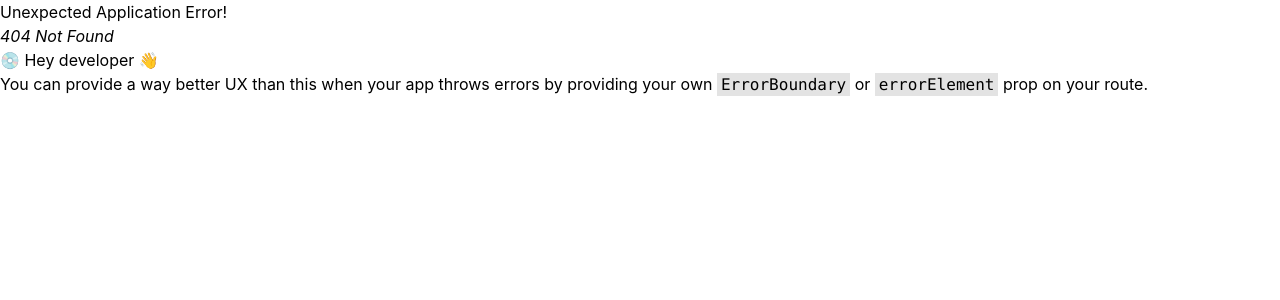
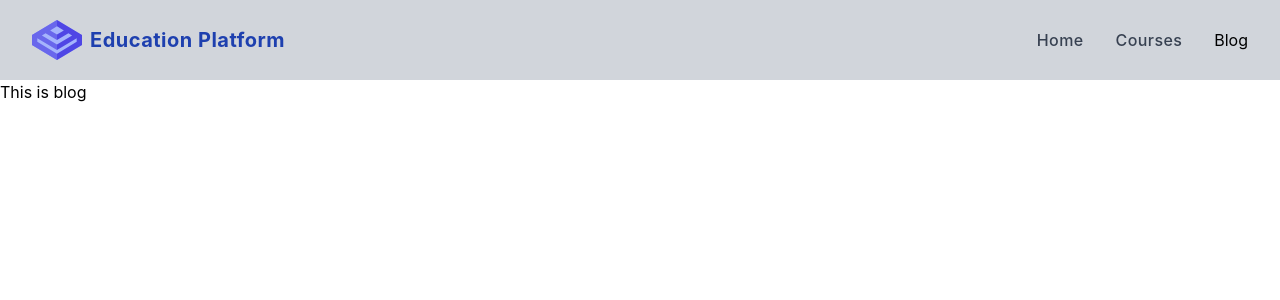
Before and after one commit to anisa6121/learning-platfor, a React (Create React App) app: page /blog in a window 1280 px wide. Before the commit this address had no page. Shown: the top 300 px of the page. Built offline with nearby package versions, Linux system fonts and the light colour scheme.

Commit message:
navbar-add

```diff
--- /dev/null
+++ b/src/components/Blog/Blog.js
@@ -0,0 +1,11 @@
+import React from 'react';
+
+const Blog = () => {
+    return (
+        <div>
+            <h1>This is blog</h1>
+        </div>
+    );
+};
+
+export default Blog;
--- /dev/null
+++ b/src/components/Courses/Courses.js
@@ -0,0 +1,11 @@
+import React from 'react';
+
+const Courses = () => {
+    return (
+        <div>
+            <h1>This is Courses</h1>
+        </div>
+    );
+};
+
+export default Courses;
--- a/src/components/Header/Header.js
+++ b/src/components/Header/Header.js
@@ -3,7 +3,7 @@ import { NavLink, Link } from "react-router-dom";
 const Header = () => {
 	const [isMenuOpen, setIsMenuOpen] = useState(false);
 	return (
-		<div className="bg-gray-100">
+		<div className="bg-gray-300">
 			<div className="px-4 py-5 mx-auto sm:max-w-xl md:max-w-full lg:max-w-screen-xl md:px-24 lg:px-8">
 				<div className="relative flex items-center justify-between">
 					<Link
@@ -66,9 +66,9 @@ const Header = () => {
 						</li>
 						<li>
 							<NavLink
-								to="/chart"
-								aria-label="Chart"
-								title="Chart"
+								to="/courses"
+								aria-label="Courses"
+								title="Courses"
 								className={({
 									isActive,
 								}) =>
@@ -77,7 +77,7 @@ const Header = () => {
 										: "font-medium tracking-wide text-gray-700 transition-colors duration-200 hover:text-deep-purple-accent-400"
 								}
 							>
-								Chart
+								Courses
 							</NavLink>
 						</li>
 						<li>
@@ -214,9 +214,9 @@ const Header = () => {
 											</li>
 											<li>
 												<NavLink
-													to="/chart"
-													aria-label="Chart"
-													title="Chart"
+													to="/courses"
+													aria-label="Courses"
+													title="Courses"
 													className={({
 														isActive,
 													}) =>
@@ -225,7 +225,7 @@ const Header = () => {
 															: "font-medium tracking-wide text-gray-700 transition-colors duration-200 hover:text-deep-purple-accent-400"
 													}
 												>
-													Chart
+													Courses
 												</NavLink>
 											</li>
 											<li>
```
Also changed, not shown: src/Routes/Routes/Routes.js (+16 -1 lines).
